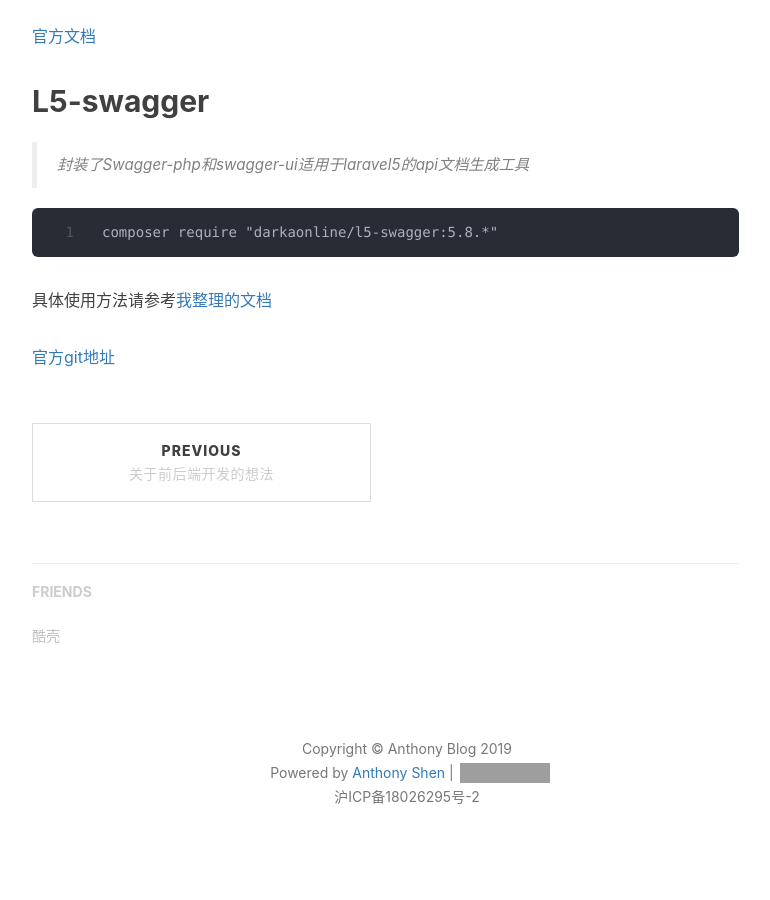
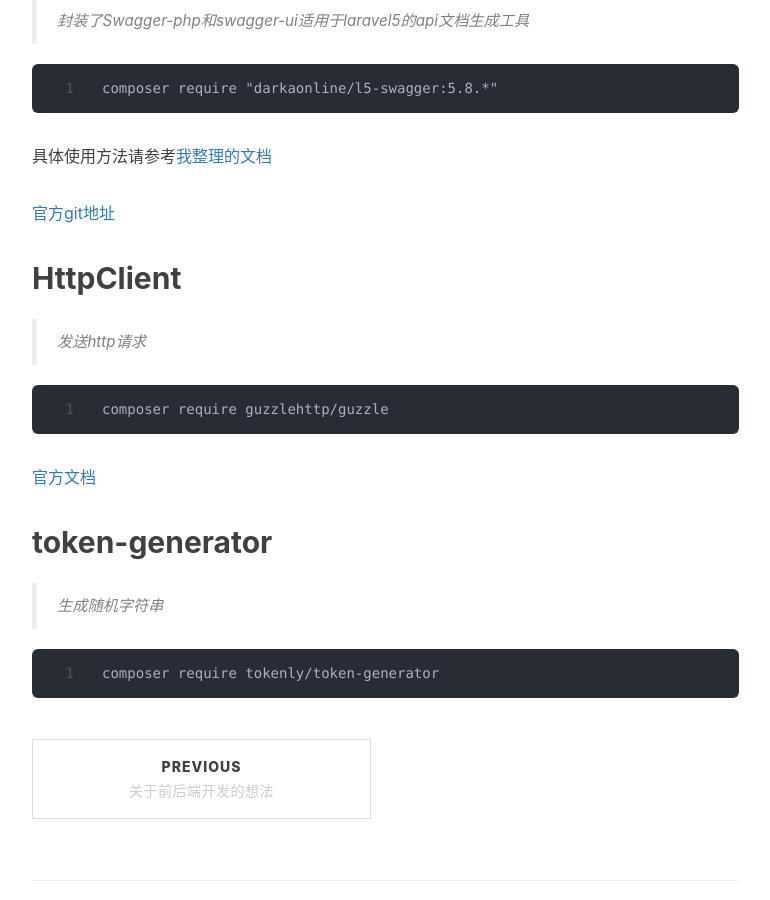
Before and after one commit to AnthonySAD/AnthonySAD.github.io, a Jekyll site: the page built from _posts/2019-3-24-php-packages-list.md, in a window 1280 px wide and 900 px high, scrolled down 2716 px. Shown: the whole window, without its empty margins (233-1003 px from the left). Built offline with Jekyll 4.4.1, drawn with Linux system fonts in a browser that asks for light colours; nearby versions of some CDN libraries; comment, search, counter and statistics services are not loaded; grey boxes are pictures that could not be loaded.

Commit message:
change post php packages

````diff
--- a/_posts/2019-3-24-php-packages-list.md
+++ b/_posts/2019-3-24-php-packages-list.md
@@ -8,7 +8,6 @@
 
 ## laravel
 
-安装方法:
 ```
 composer create-project --prefer-dist laravel/laravel blog 5.7.*
 ```
@@ -51,7 +50,6 @@
 ## image
 > 处理图片
 
-安装方法:
 ```
 composer require intervention/image
 ```
@@ -90,3 +88,19 @@
 具体使用方法请参考[我整理的文档](https://andongshen.com/2019/01/overview-swagger-and-l5-swagger.html)
 
 [官方git地址](https://packagist.org/packages/darkaonline/l5-swagger)
+
+## HttpClient
+> 发送http请求
+
+```
+composer require guzzlehttp/guzzle
+```
+
+[官方文档](https://guzzle-cn.readthedocs.io/zh_CN/latest/index.html)
+
+## token-generator
+> 生成随机字符串
+
+```
+composer require tokenly/token-generator
+```
````
